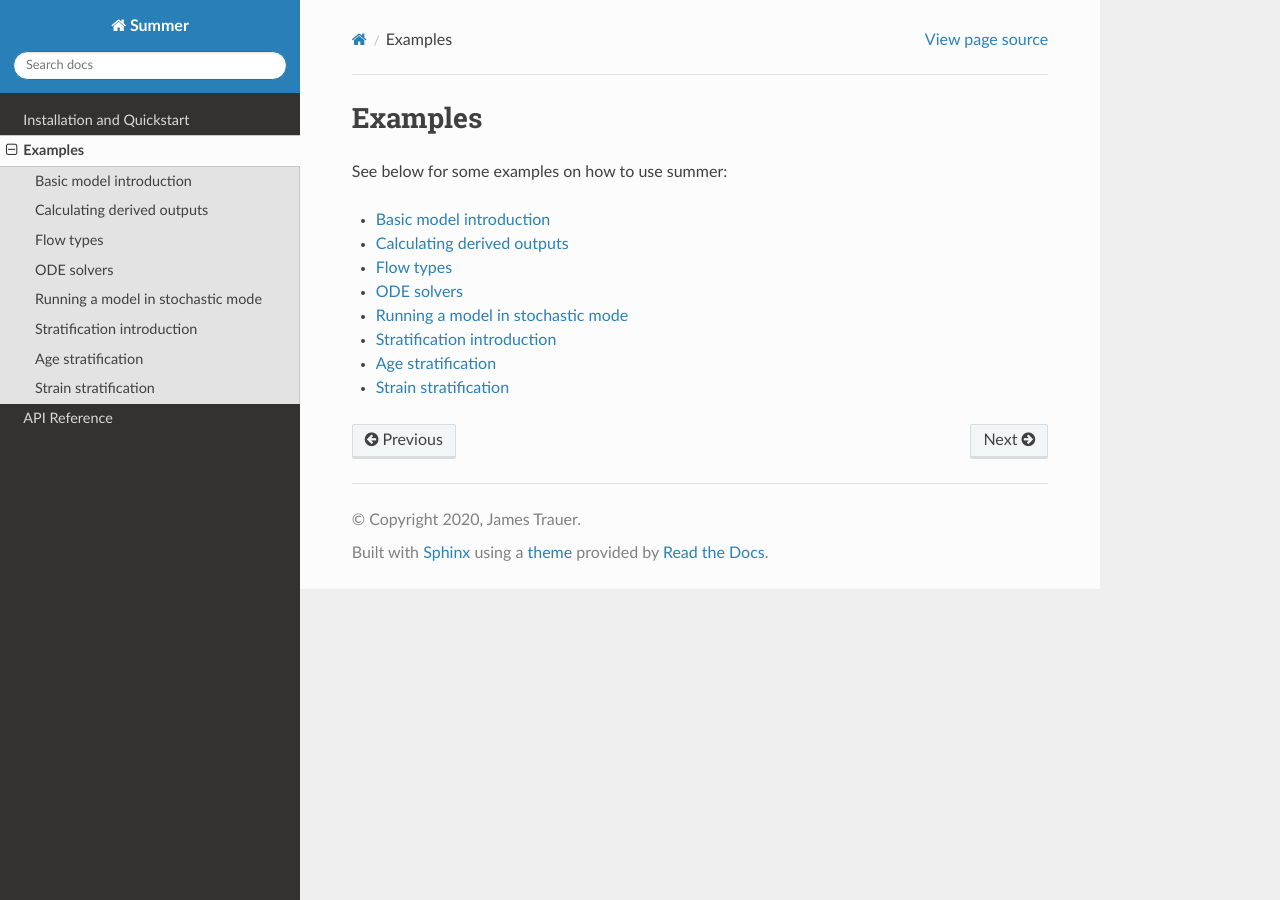
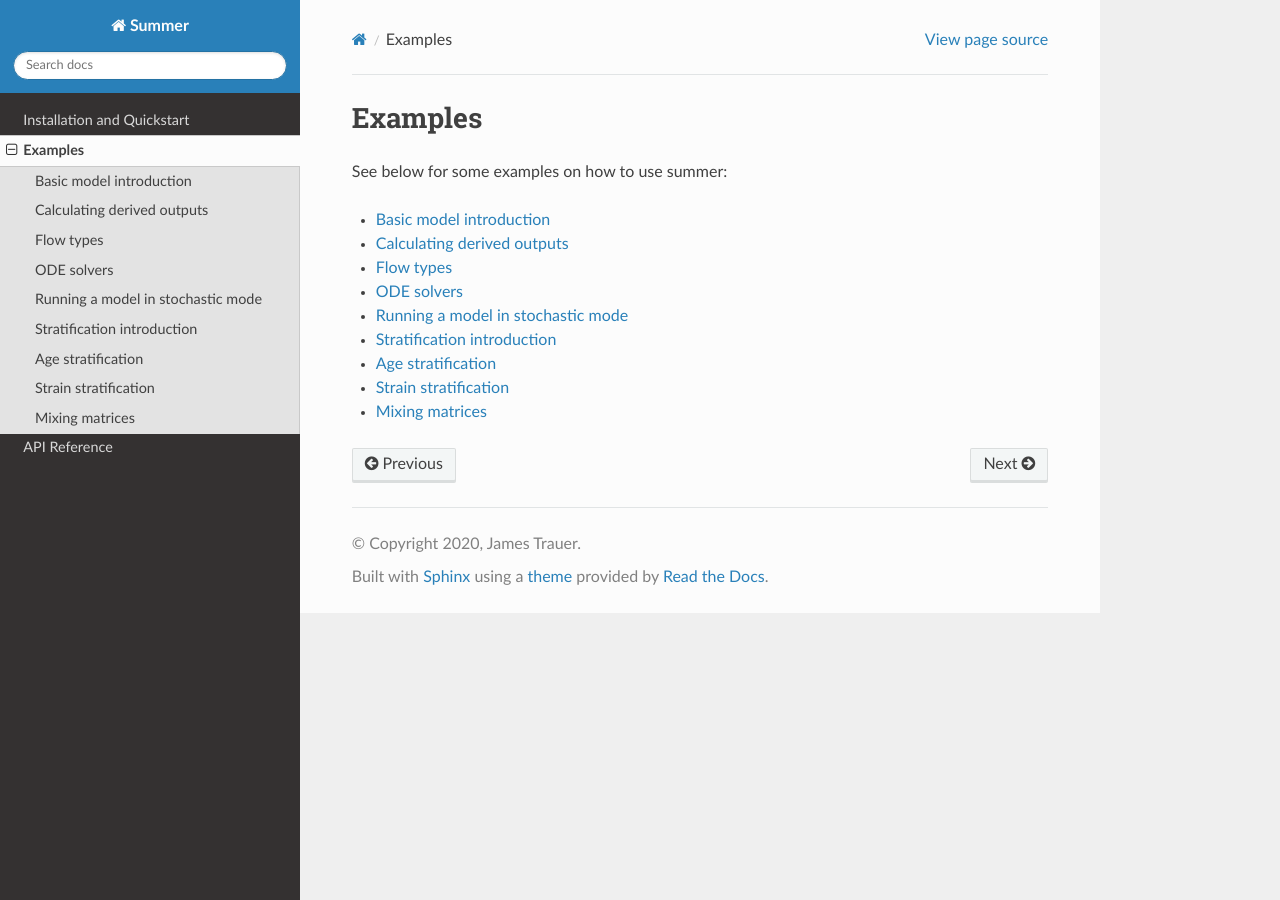
Before and after one commit to monash-emu/summer, a Sphinx documentation site: the page built from docs/examples/index.rst, in a window 1280 px wide. Built offline with Sphinx 7.4.7 and the Read the Docs theme 2.0.0, drawn with Linux system fonts in a browser that asks for light colours.

Commit message:
Mixing matrix docs (#5)

```diff
--- a/docs/examples/index.rst
+++ b/docs/examples/index.rst
@@ -15,3 +15,4 @@ See below for some examples on how to use summer:
    6-stratification-introduction
    7-age-stratification
    8-strain-stratification
+   9-mixing-matrices
```
Also changed, not shown: docs/examples/9-mixing-matrices.ipynb (added).
